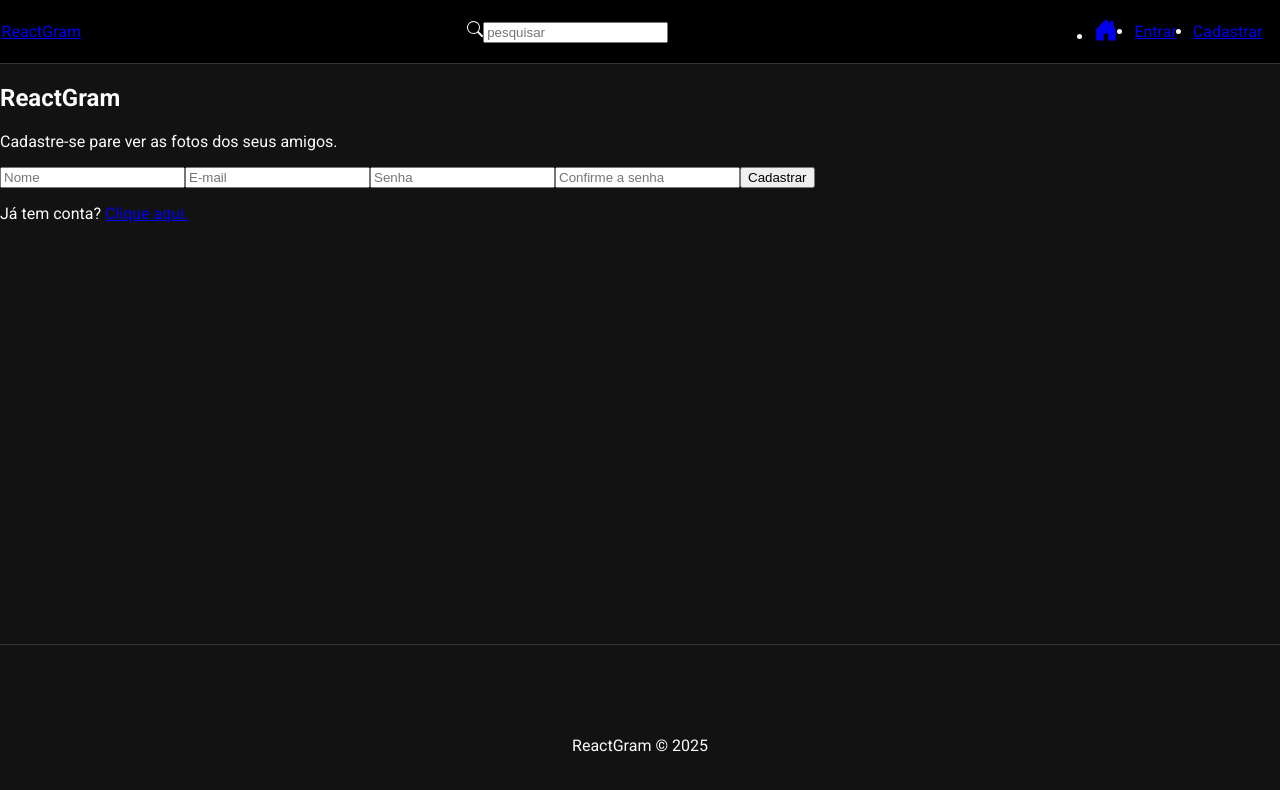
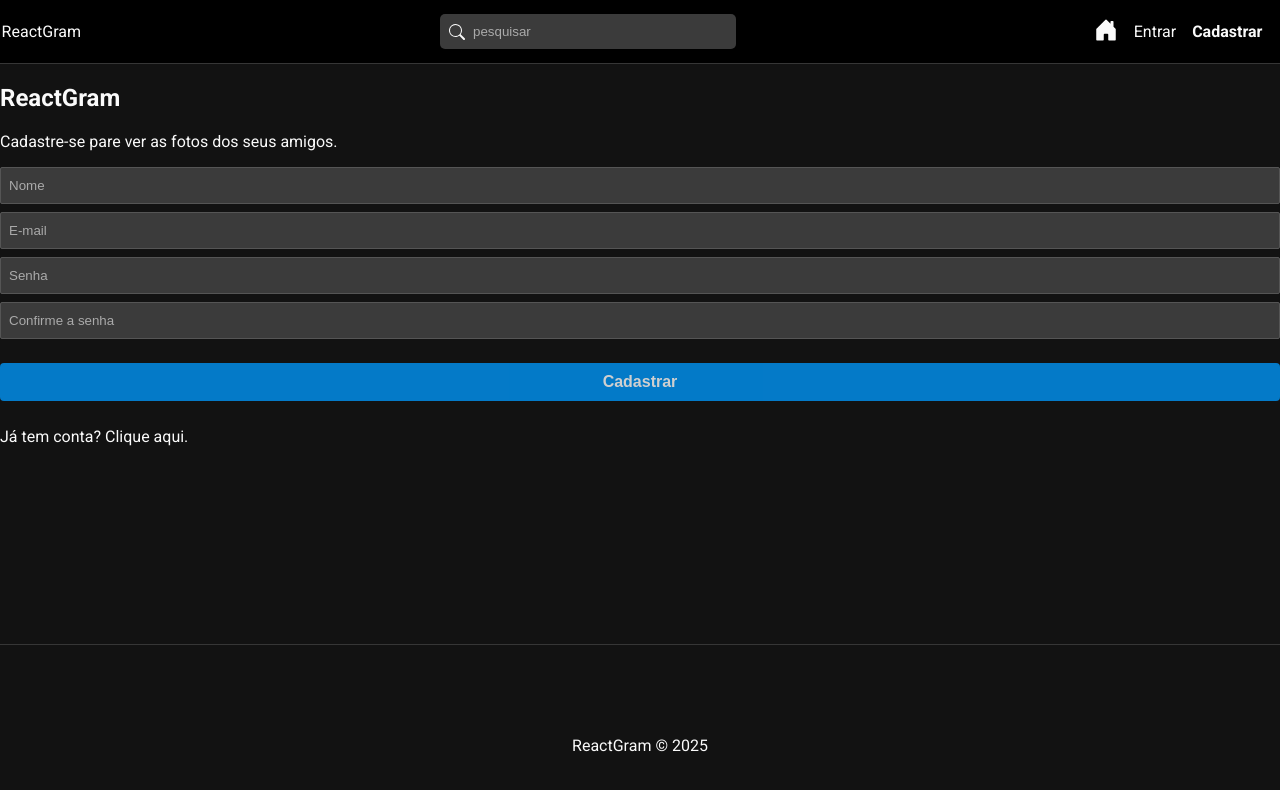
Before and after one commit to RafaelBartKings/reactGram, a React (Create React App) app in the folder reactgram-front/: page /register in a window 1280 px wide. Shown: the top 790 px of the page. Built offline with nearby package versions, Linux system fonts and the light colour scheme.

Commit message:
css-global

```diff
--- a/reactgram-front/src/components/Navbar.css
+++ b/reactgram-front/src/components/Navbar.css
@@ -4,7 +4,7 @@
 	align-items: center;
 	background-color: #000;
 	border-bottom: 1px solid #363636;
-	padding: .1em .1em;
+	padding: 0.1em .1em;
 }
 
 #search-form {
@@ -29,6 +29,7 @@
 #nav-links {
 	display: flex;
 	align-items: center;
+	list-style: none;
 }
 
 #nav-links li {
--- a/reactgram-front/src/components/Navbar.js
+++ b/reactgram-front/src/components/Navbar.js
@@ -13,7 +13,7 @@
    return (
       <nav id="nav">
          <Link to="/">ReactGram</Link>
-         <form action="">
+         <form action="" id='search-form'>
             <BsSearch />
             <input type="text" placeholder="pesquisar" />
          </form>
--- a/reactgram-front/src/index.css
+++ b/reactgram-front/src/index.css
@@ -6,3 +6,79 @@
   background-color: #121212;
   color: #FAFAFA;
 }
+
+a {
+  color: #FAFAFA;
+  text-decoration: none;
+}
+
+.active {
+  font-weight: bold;
+}
+
+ul {
+  display: flex;
+}
+
+form {
+  display: flex;
+  flex-direction: column;
+}
+
+label {
+  display: flex;
+  flex-direction: column;
+  text-align: left;
+}
+
+label span {
+  font-weight: bold;
+  margin-bottom: .5em;
+  color: #AAA;
+  font-size: .7em;
+}
+
+input {
+  background-color: #3b3b3b;
+  color: #AAA;
+  border: 1px solid #555;
+  border-radius: 2px;
+  padding: 10px 8px;
+  outline: none;
+  margin-bottom: .6em;
+}
+
+input::placeholder {
+  color: #aaa
+}
+
+.btn, button, input[type="submit"] {
+  background-color: #0094f6;
+  color: #FFF;
+  border: none;
+  border: none;
+  border-radius: 4px;
+  padding: 10px 8px;
+  font-weight: bold;
+  cursor: pointer;
+  opacity: .8;
+  font-size: 1em;
+}
+
+input[type="submit"] {
+  margin-top: 1em;
+}
+
+input:disabled {
+  cursor: not-allowed;
+  background-color: #000;
+}
+
+button:hover, input[type='submit']:hover {
+  opacity: 1;
+}
+
+.cancel-btn {
+  background-color: #ccc;
+  display: none;
+}
```
